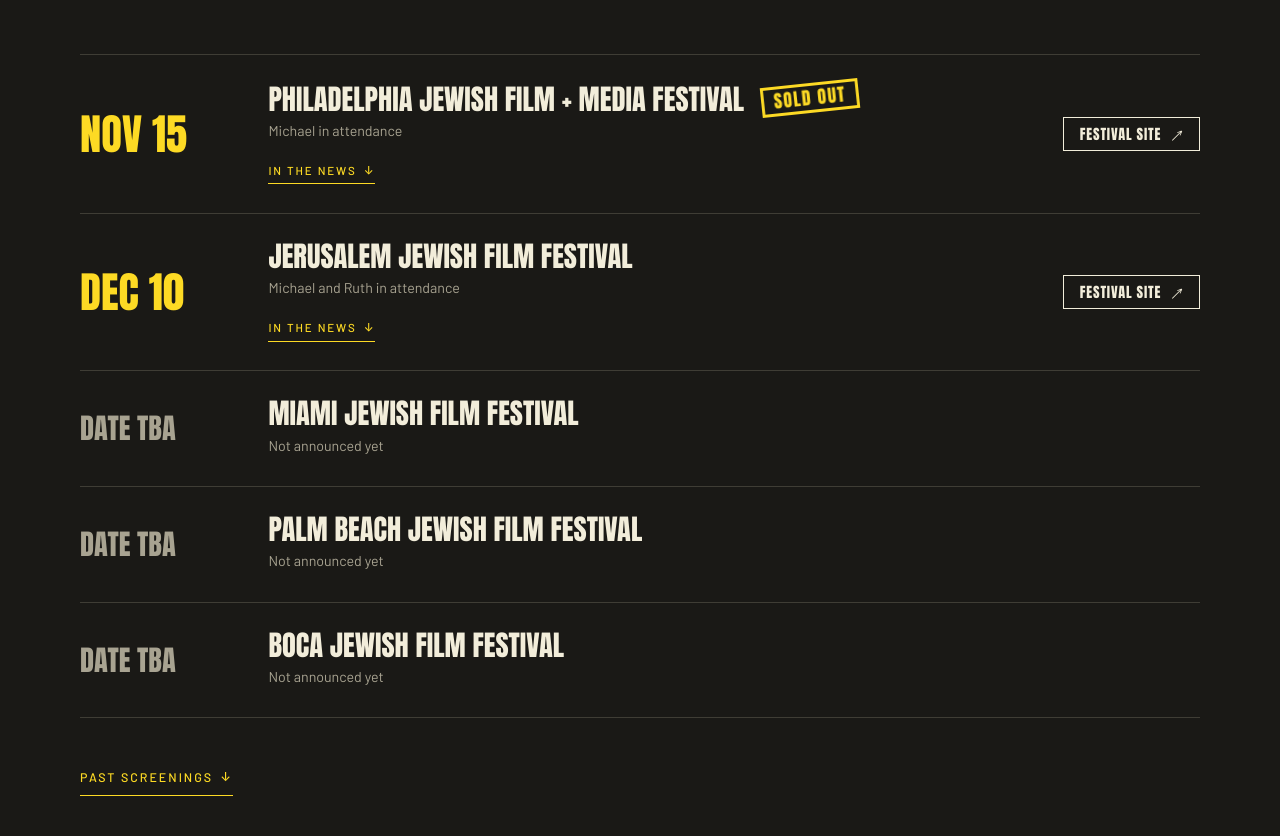
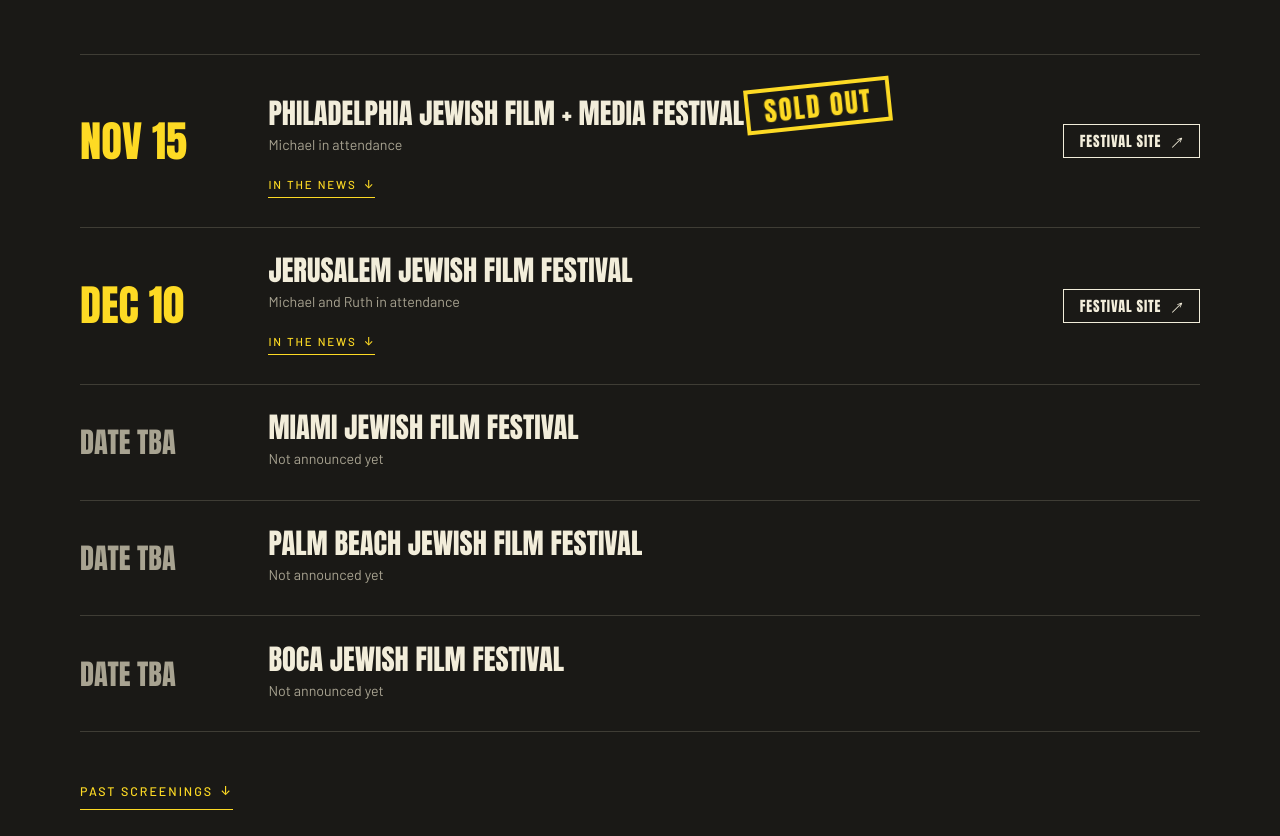
Before and after one commit to rberdahcanet-aicn/aicy-site, a plain HTML site: page index.html in a window 1280 px wide. Shown: the part 3240-4076 px from the top of the page. Drawn offline with Linux system fonts and the light colour scheme.

Commit message:
Sold out stamp: 50% bigger, touching the L of Festival (preview)
Co-Authored-By: Claude Opus 5.5 <noreply@anthropic.com>
Claude-Session: https://claude.ai/code/session_01RM9Env8CFnPpxUfbv7H1jz

```diff
--- a/index.html
+++ b/index.html
@@ -278,8 +278,8 @@ h1,h2,h3,p{margin:0}
 .screening__date{font-family:var(--font-display);font-size:4.8rem;line-height:1;text-transform:uppercase;color:var(--spotlight)}
 .screening__date--tba{color:var(--ink-muted);font-size:3.2rem}
 .screening__name{font-family:var(--font-display);font-size:3.2rem;line-height:1.05;text-transform:uppercase}
-.stamp{display:inline-block;margin-left:1.2rem;padding:.5rem 1.2rem .4rem;border:.3rem solid var(--spotlight);color:var(--spotlight);font-family:var(--font-display);font-size:2rem;line-height:1;letter-spacing:.08em;text-transform:uppercase;white-space:nowrap;vertical-align:.3em;transform:rotate(-6deg);box-shadow:inset 0 0 0 .1rem var(--spotlight)}
-@media (max-width:767px){.stamp{margin:1.2rem 0 .4rem;display:table;font-size:1.8rem}}
+.stamp{display:inline-block;margin-left:-.6rem;padding:.75rem 1.8rem .6rem;border:.45rem solid var(--spotlight);color:var(--spotlight);font-family:var(--font-display);font-size:3rem;position:relative;z-index:1;background:var(--backstage);line-height:1;letter-spacing:.08em;text-transform:uppercase;white-space:nowrap;vertical-align:.3em;transform:rotate(-6deg);box-shadow:inset 0 0 0 .1rem var(--spotlight)}
+@media (max-width:767px){.stamp{margin:.5rem 0 .6rem auto;display:table;font-size:2.7rem}}
 .screening__note{font-size:1.6rem;color:var(--ink-muted);margin-top:.6rem}
 .past{margin-top:4.8rem}
 .past__toggle{display:inline-flex;align-items:center;gap:.8rem;padding:.8rem 0;border-bottom:.1rem solid currentColor;color:var(--spotlight);font-weight:500;font-size:1.4rem;letter-spacing:.16em;text-transform:uppercase;cursor:pointer;list-style:none;transition:opacity .2s var(--ease)}
```
